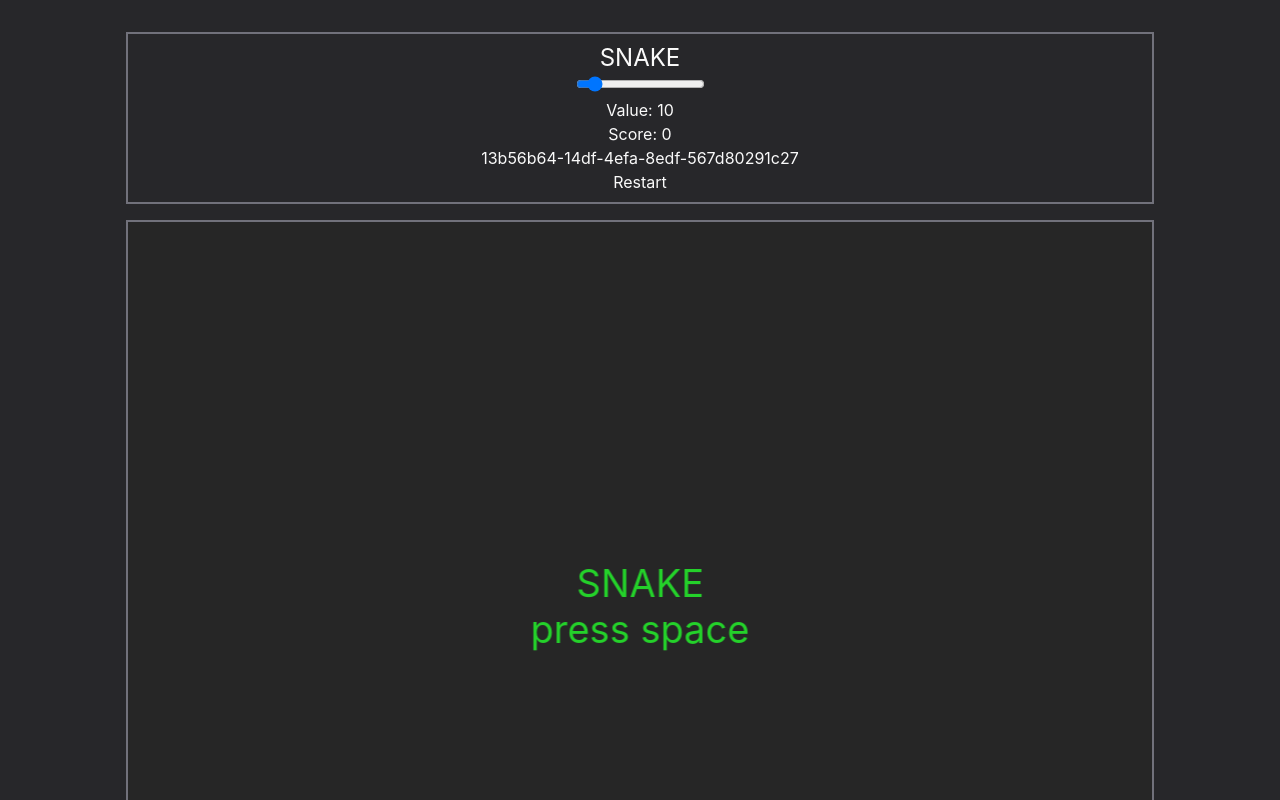
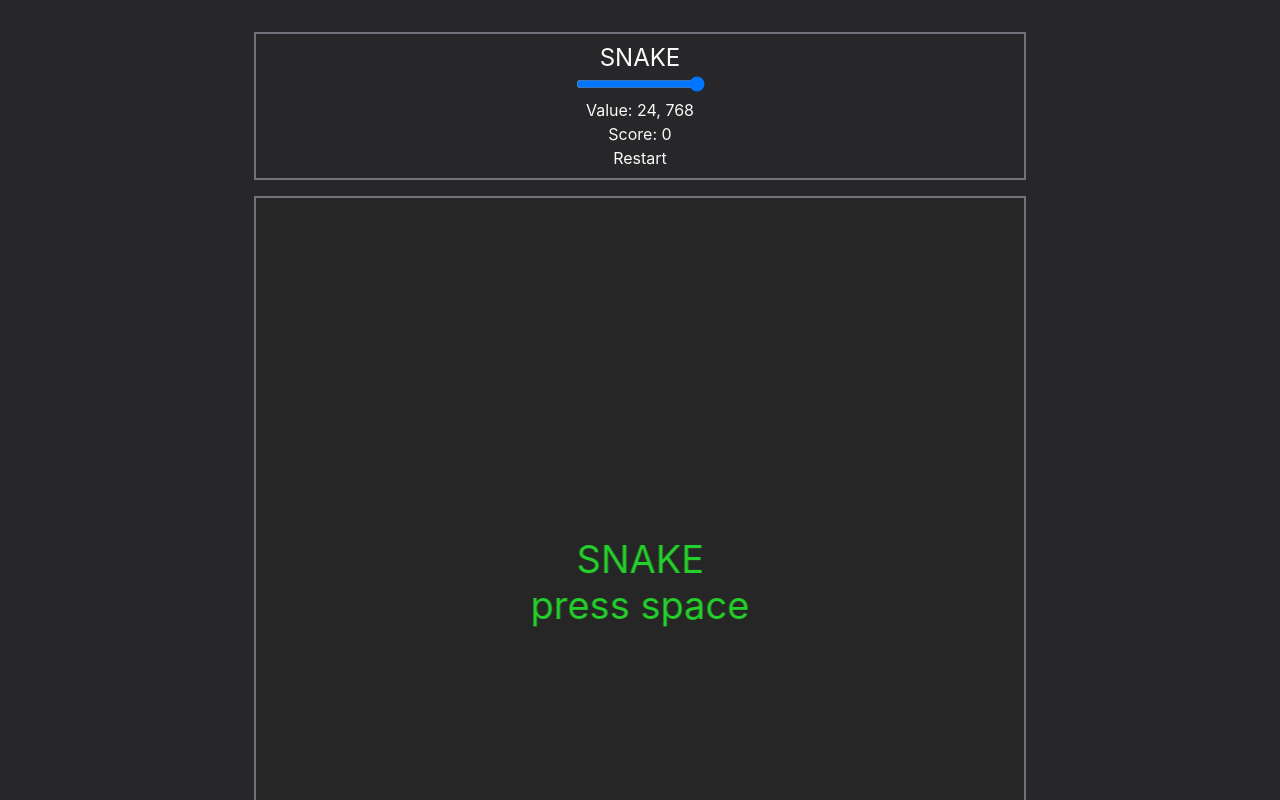
Before and after one commit to ppatrzyk/snake-ts, a React (Vite) app: page / in a window 1280 px wide. Shown: the top 800 px of the page. Built offline with nearby package versions, Linux system fonts and the light colour scheme.

Commit message:
reactive size

```diff
--- a/src/components/GameComponent.tsx
+++ b/src/components/GameComponent.tsx
@@ -2,23 +2,17 @@ import { useCallback, useEffect, useMemo, useState } from "react";
 
 import PhaserWrapper from "./PhaserWrapper";
 import Phaser from "phaser";
+import { STEP_SIZE } from "../snake/scenes/Game";
 
 function GameComponent() {
+  const defaultMapSize = 24;
+
   const [score, setScore] = useState(0);
-  const [mapSize, setMapSize] = useState(10);
-
+  const [mapSize, setMapSize] = useState(defaultMapSize);
+  const [mapSizePx, setMapSizePx] = useState(STEP_SIZE * mapSize); // this should not be reactive, set only on explicit restart
   const [gameKey, setGameKey] = useState(crypto.randomUUID());
 
   const eventEmitter = useMemo(() => new Phaser.Events.EventEmitter(), []);
-
-  const handleRestart = useCallback(
-    (e: React.MouseEvent<HTMLButtonElement>) => {
-      e.currentTarget.blur();
-      // console.log("restart handler", e.timeStamp, e.isTrusted);
-      setGameKey(crypto.randomUUID());
-    },
-    [],
-  );
 
   useEffect(() => {
     const onScoreUpdate = (data: { score: number }) => {
@@ -38,22 +32,31 @@ function GameComponent() {
         <h1 className="text-2xl">SNAKE</h1>
         <input
           type="range"
-          min={0}
-          max={100}
+          min={8}
+          max={24}
           value={mapSize}
           onChange={(event) => setMapSize(event.target.valueAsNumber)}
         />
-        <p>Value: {mapSize}</p>
+        <p>
+          Value: {mapSize}, {mapSizePx}
+        </p>
         <p>Score: {score}</p>
-        <p>{gameKey}</p>
-        <button type="button" onClick={handleRestart}>
+        <button
+          type="button"
+          onClick={(e: React.MouseEvent<HTMLButtonElement>) => {
+            e.currentTarget.blur();
+            // console.log("restart handler", e.timeStamp, e.isTrusted);
+            setMapSizePx(STEP_SIZE * mapSize);
+            setGameKey(crypto.randomUUID());
+          }}
+        >
           Restart
         </button>
       </div>
       <PhaserWrapper
         key={gameKey}
-        width={1024}
-        height={768}
+        width={mapSizePx}
+        height={mapSizePx}
         eventEmitter={eventEmitter}
       />
     </div>
--- a/src/components/PhaserWrapper.tsx
+++ b/src/components/PhaserWrapper.tsx
@@ -14,6 +14,8 @@ function PhaserWrapper({ width, height, eventEmitter }: PhaserWrapperProps) {
 
   useEffect(() => {
     if (gameRef.current) return;
+
+    console.log(width);
 
     const config: Phaser.Types.Core.GameConfig = {
       ...gameConfig,
@@ -33,7 +35,7 @@ function PhaserWrapper({ width, height, eventEmitter }: PhaserWrapperProps) {
   }, [width, height, eventEmitter]);
 
   return (
-    <div className="border-2 border-zinc-500">
+    <div className="border-2 border-zinc-500 bg-zinc-50">
       <div ref={containerRef} style={{ width, height }} className="mx-auto" />
     </div>
   );
```
